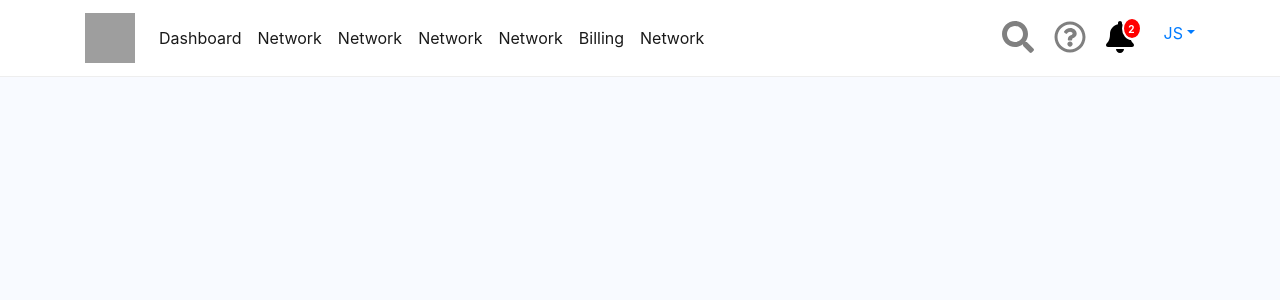
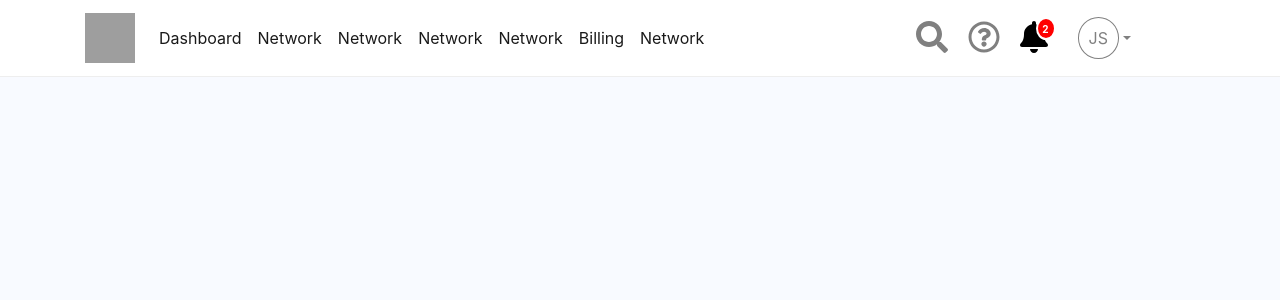
Before and after one commit to LuisRodriguezDev/Examen_React, a React (Create React App) app: page / in a window 1280 px wide. Shown: the top 300 px of the page. Built offline with nearby package versions, Linux system fonts and the light colour scheme; grey boxes are pictures that could not be loaded.

Commit message:
Añadir estilos para el elemento de dropdown

```diff
--- a/src/App.css
+++ b/src/App.css
@@ -1,8 +1,7 @@
-.navbar > .container > .collapse > .navbar-nav > .nav-item > .nav-link:hover {
-    text-decoration: underline;
-}
-.navbar > .container > .collapse > .navbar-nav > .nav-item > .billing:hover {
-    color: #00ACDE;
+/* Clases personalizadas */
+.grupo-navbar-derecho {
+    display: flex;
+    align-items: center;
 }
 
 .icono {
@@ -27,3 +26,26 @@
     width: 20px;
     margin: 0;
 }
+
+.elemento-dropdown {
+    margin-right: 4rem;
+}
+
+.icono-dropdown {
+    color: gray;
+    border: 1px solid gray;
+    border-radius: 50%;
+    padding: 10px;
+}
+
+.dropdown-toggle::after {
+    color: gray;
+}
+
+/* Selectores para seleccionar elementos durante hover */
+.navbar > .container > .collapse > .navbar-nav > .nav-item > .nav-link:hover {
+    text-decoration: underline;
+}
+.navbar > .container > .collapse > .navbar-nav > .nav-item > .billing:hover {
+    color: #00ACDE;
+}
```
